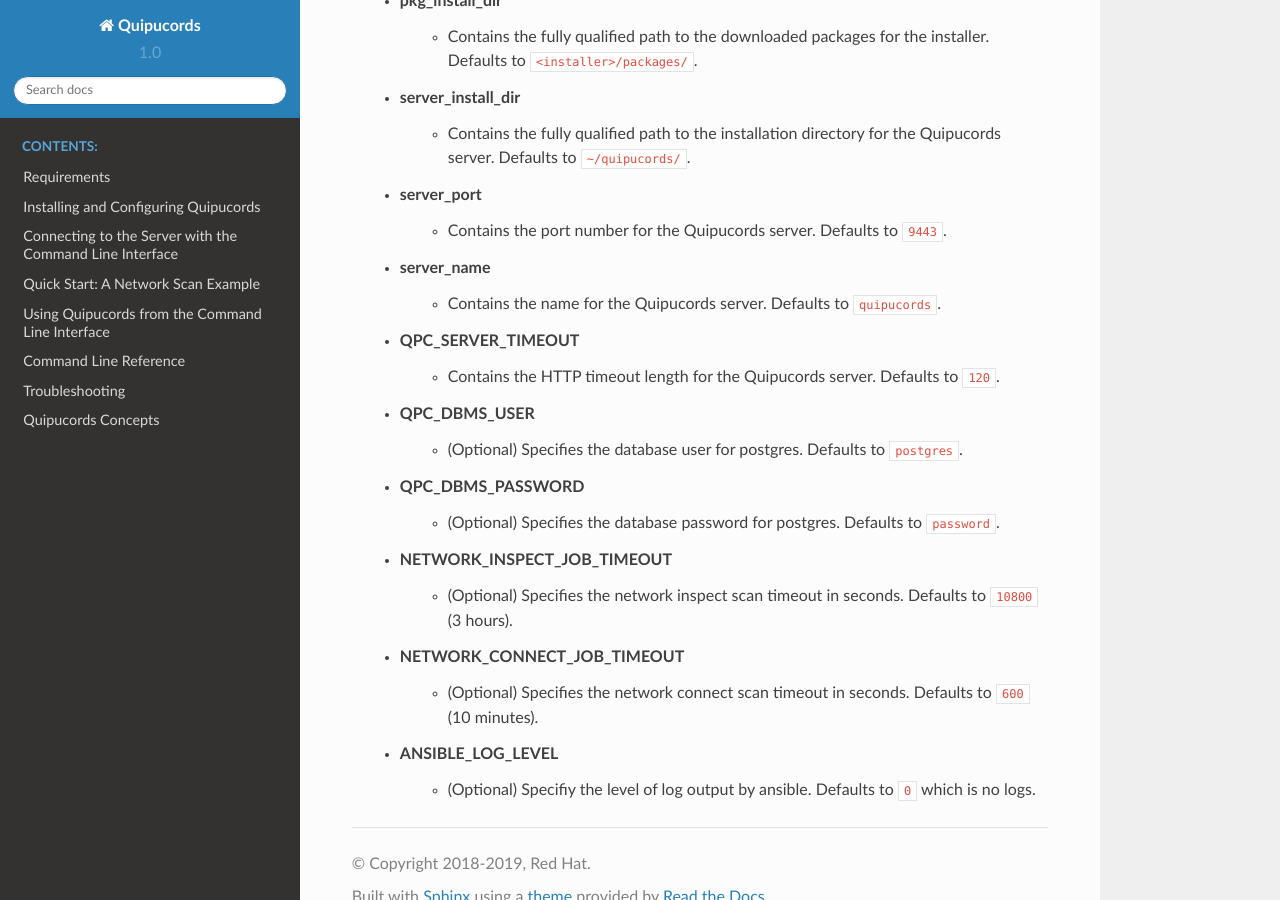
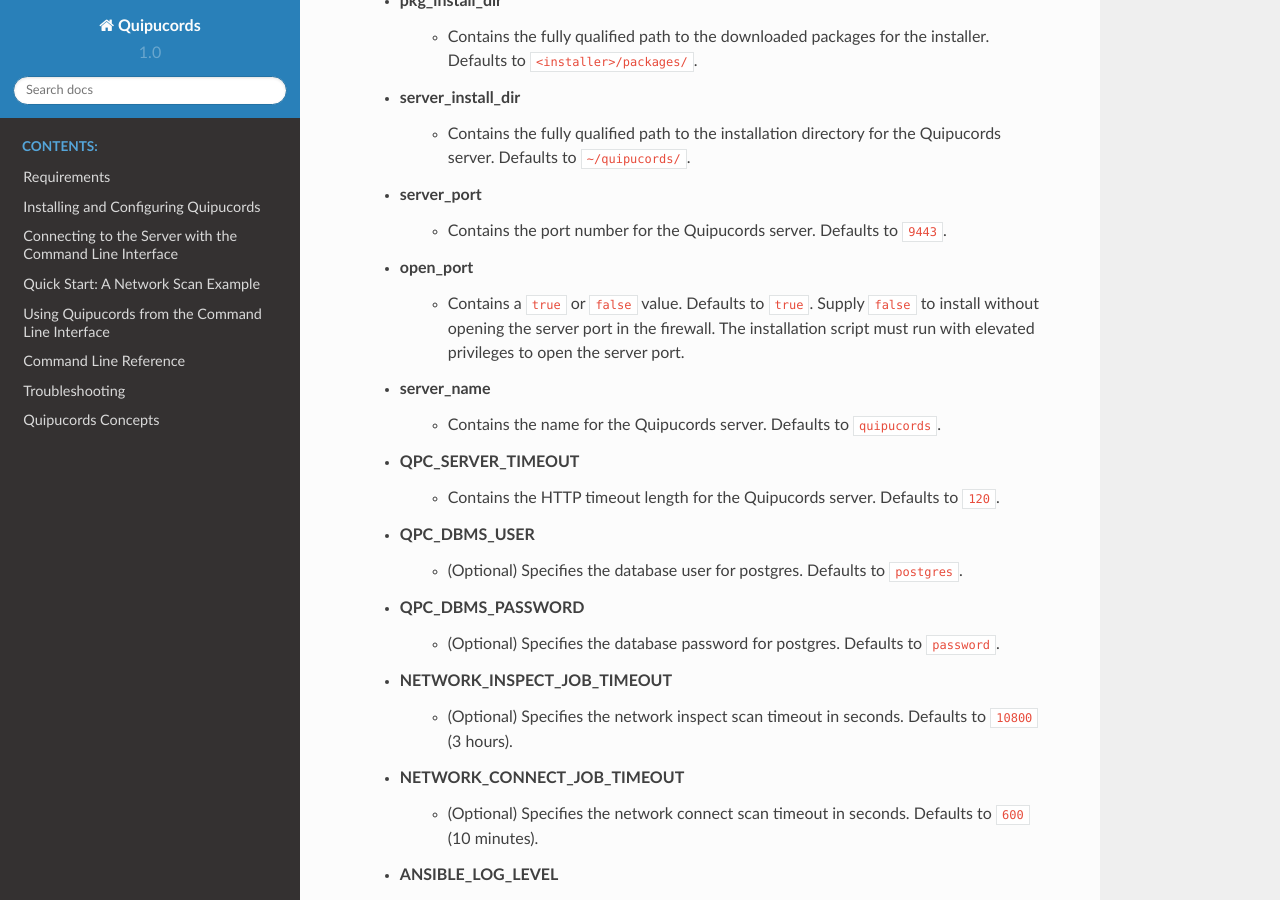
Before and after one commit to quipucords/quipudocs, a Sphinx documentation site: the page built from source/install_scripted.rst, in a window 1280 px wide and 900 px high, scrolled down 3762 px. Built offline with Sphinx 7.4.7 and the Read the Docs theme 2.0.0, drawn with Linux system fonts in a browser that asks for light colours.

Commit message:
Document open port in the installation script. (#25)
* Document open port in the installation script.

```diff
--- a/source/install_scripted.rst
+++ b/source/install_scripted.rst
@@ -127,6 +127,8 @@
     - Contains the fully qualified path to the installation directory for the Quipucords server. Defaults to ``~/quipucords/``.
  - **server_port**
     - Contains the port number for the Quipucords server. Defaults to ``9443``.
+ - **open_port**
+    - Contains a ``true`` or ``false`` value. Defaults to ``true``. Supply ``false`` to install without opening the server port in the firewall. The installation script must run with elevated privileges to open the server port.
  - **server_name**
     - Contains the name for the Quipucords server. Defaults to ``quipucords``.
  - **QPC_SERVER_TIMEOUT**
```
